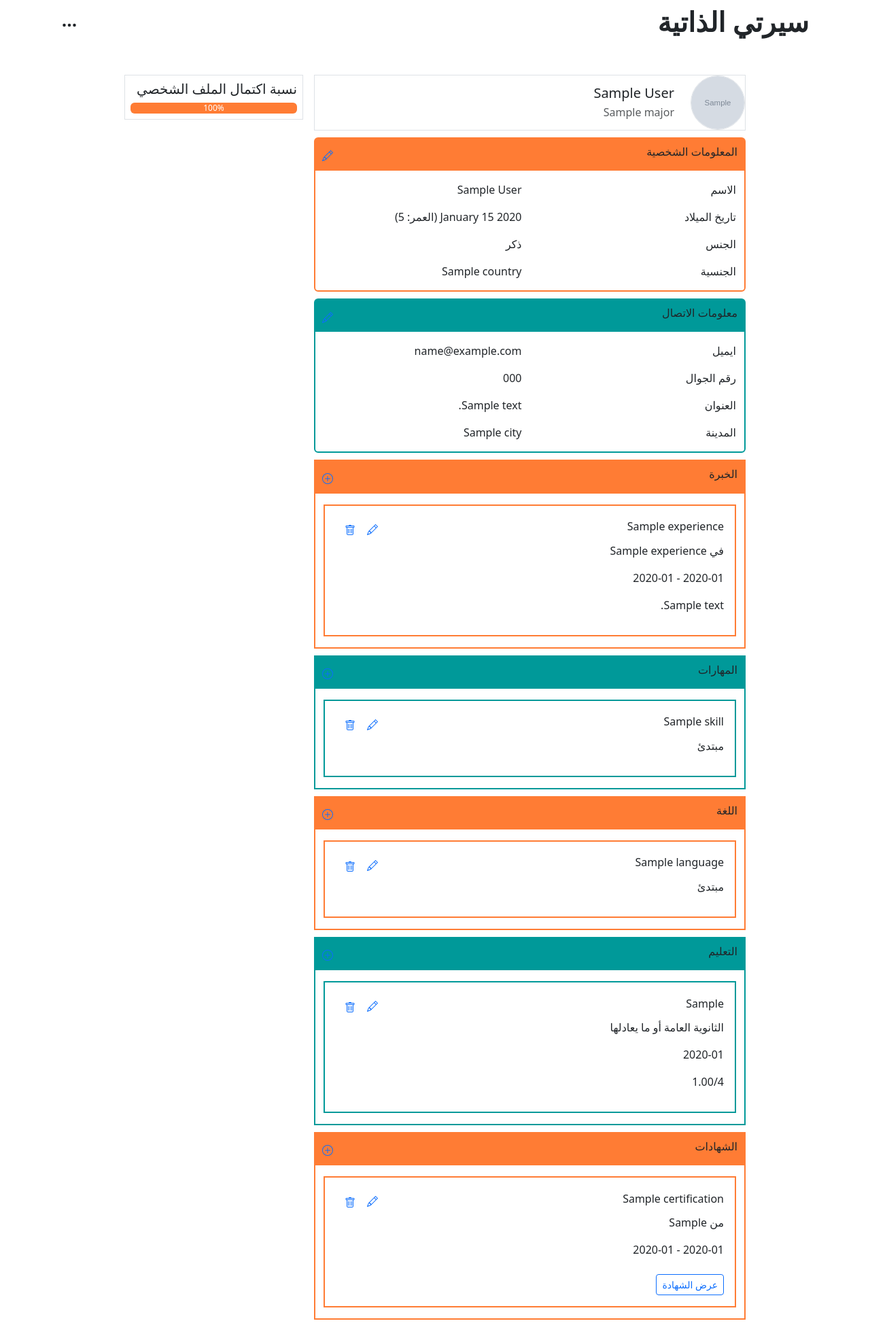
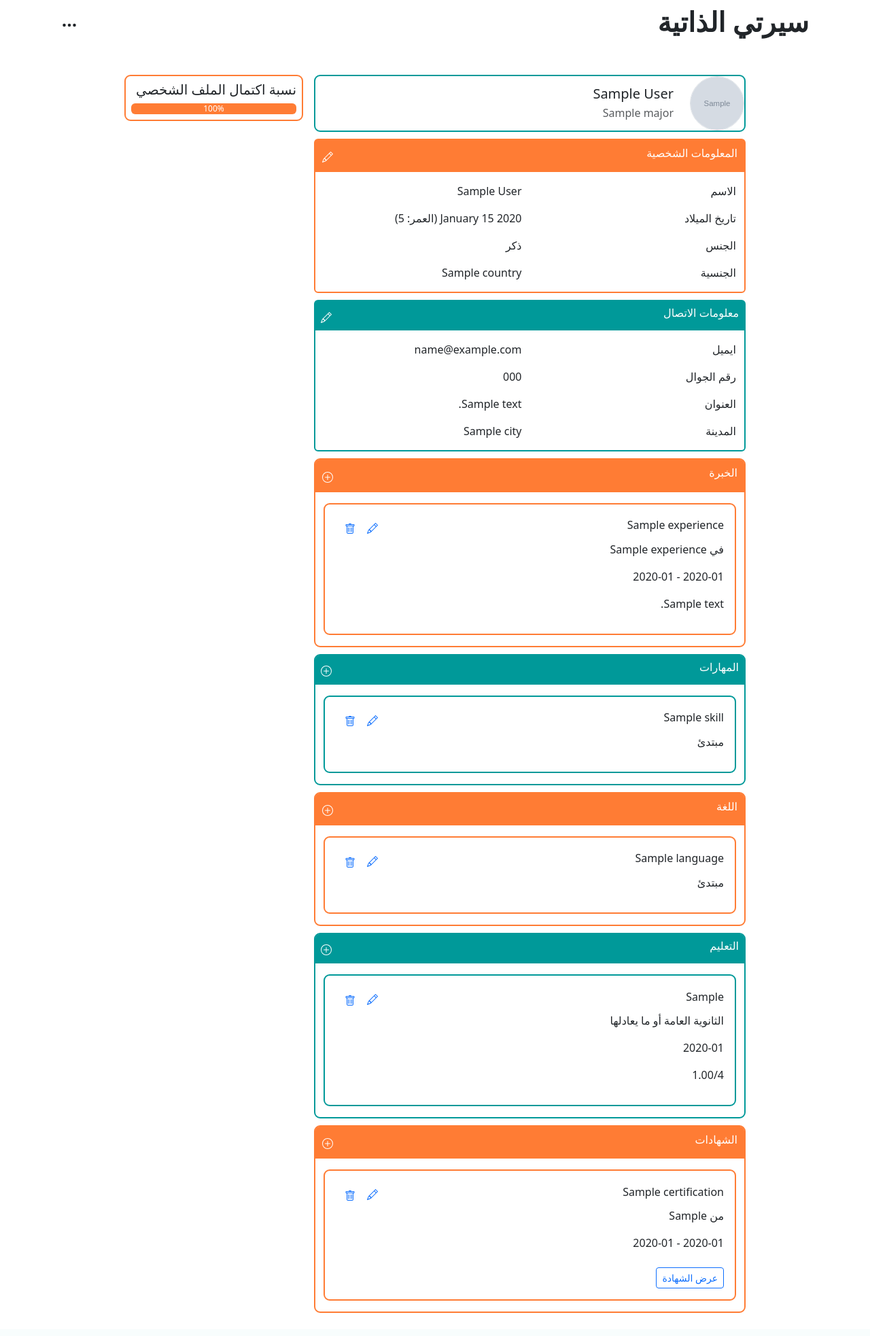
Before and after one commit to abdulrahman043/CAPSTONE_PROJECT, a Django app: page /profile/ in a window 1280 px wide. Shown: the part 76-2041 px from the top of the page at 68% size. After the commit the page ends 2007 px from the top, so only its background shows below. Run offline with Django 5.2, Linux system fonts and the light colour scheme; a user stored in the database is signed in; tables that the repository leaves empty hold one stand-in row (values such as "Sample post"); grey boxes marked "Sample" are stand-in pictures; some libraries are stand-ins or nearby versions.

Commit message:
design on studentprofile

```diff
--- a/WasslPoint/profiles/static/css/profiles.css
+++ b/WasslPoint/profiles/static/css/profiles.css
@@ -33,6 +33,11 @@
 .progress-bar-custom-orange {
   background-color: #FF7C34 !important;
 }
+.radius{
+  border-radius: 9px;
+
+}
+
 label.required::after {
 
   content: " *";
@@ -43,7 +48,7 @@
 }
 
 .progress-bar {
-  min-width: 2.5rem;       /* enough room for “0%” */
+  min-width: 2.5rem;
   text-align: center;
 }
 .border-blue {
@@ -56,7 +61,10 @@
 .bg-blue {
   background-color: #009999;
 }
-
+.radius .top-many-card {
+  border-top-left-radius: 0.375rem;
+  border-top-right-radius: 0.375rem;
+}
 .bg-orange {
   background-color: #FF7C34;
 }
--- a/WasslPoint/profiles/templates/profiles/partials/certification.html
+++ b/WasslPoint/profiles/templates/profiles/partials/certification.html
@@ -2,8 +2,8 @@
 
 <div class="many-card-view ">
     <div class="top-many-card  border-orange bg-orange d-flex justify-content-between align-items-center p-2 ">
-        <h2 class="fs-6 p">الشهادات</h2>
-        <a href="javascript:void(0)" class="add-btn"><svg xmlns="http://www.w3.org/2000/svg" width="16" height="16"
+        <h2 class="fs-6 p text-white">الشهادات</h2>
+        <a href="javascript:void(0)" class="add-btn text-white"><svg xmlns="http://www.w3.org/2000/svg" width="16" height="16"
                 fill="currentColor" class="bi bi-plus-circle" viewBox="0 0 16 16">
                 <path d="M8 15A7 7 0 1 1 8 1a7 7 0 0 1 0 14m0 1A8 8 0 1 0 8 0a8 8 0 0 0 0 16" />
                 <path
@@ -15,7 +15,7 @@
         {%if profile.certification %}
 
         {%for cert in profile.certification.all%}
-        <div class="many-card  border-orange  mb-3" data-exp-id="{{cert.id}}">
+        <div class="many-card radius border-orange  mb-3" data-exp-id="{{cert.id}}">
             <div class="many-card-view p-3">
                 <div class="d-flex justify-content-between align-items-center ">
                     <h6>{{cert.name }} </h6>
@@ -128,7 +128,7 @@
 </div>
 <div class="many-card-add" style="display: none;">
     <div class="top-many-card  border-orange bg-orange d-flex justify-content-between align-items-center p-2 ">
-        <h2 class="fs-6">الشهادات</h2>
+        <h2 class="fs-6 text-white">الشهادات</h2>
 
     </div>
     <form {%if admin_view%} action="{%url 'profiles:add_cert_admin' profile.user.id %}" {%else%}action="{%url 'profiles:add_cert'%}" {%endif%} method="post" class="p-3" enctype="multipart/form-data">
--- a/WasslPoint/profiles/templates/profiles/partials/contact_info.html
+++ b/WasslPoint/profiles/templates/profiles/partials/contact_info.html
@@ -1,7 +1,7 @@
 <div class="card-view ">
-    <div class="top-card border-blue bg-blue d-flex justify-content-between align-items-center p-2 ">
-        <h2 class="fs-6 p">معلومات الاتصال</h2>
-        <a href="javascript:void(0)" class="edit-btn"><svg xmlns="http://www.w3.org/2000/svg"
+    <div class="top-card  bg-blue d-flex justify-content-between align-items-center p-2 ">
+        <h2 class="fs-6 p text-white">معلومات الاتصال</h2>
+        <a href="javascript:void(0)" class="edit-btn text-white"><svg xmlns="http://www.w3.org/2000/svg"
                 width="16" height="16" fill="currentColor" class="bi bi-pencil" viewBox="0 0 16 16">
                 <path
                     d="M12.146.146a.5.5 0 0 1 .708 0l3 3a.5.5 0 0 1 0 .708l-10 10a.5.5 0 0 1-.168.11l-5 2a.5.5 0 0 1-.65-.65l2-5a.5.5 0 0 1 .11-.168zM11.207 2.5 13.5 4.793 14.793 3.5 12.5 1.207zm1.586 3L10.5 3.207 4 9.707V10h.5a.5.5 0 0 1 .5.5v.5h.5a.5.5 0 0 1 .5.5v.5h.293zm-9.761 5.175-.106.106-1.528 3.821 3.821-1.528.106-.106A.5.5 0 0 1 5 12.5V12h-.5a.5.5 0 0 1-.5-.5V11h-.5a.5.5 0 0 1-.468-.325" />
@@ -47,7 +47,7 @@
 </div>
 <div class="card-edit" style="display: none;">
     <div class="top-card  border-blue bg-blue d-flex justify-content-between align-items-center p-2 ">
-        <h2 class="fs-6">معلومات الاتصال</h2>
+        <h2 class="fs-6 text-white">معلومات الاتصال</h2>
 
     </div>
     <form method="post" {%if admin_view%} action="{%url 'profiles:profile_view_admin' profile.user.id%}" {%endif%}>
--- a/WasslPoint/profiles/templates/profiles/partials/education.html
+++ b/WasslPoint/profiles/templates/profiles/partials/education.html
@@ -1,7 +1,7 @@
 <div class="many-card-view ">
-    <div class="top-many-card  border-blue bg-blue d-flex justify-content-between align-items-center p-2 ">
-        <h2 class="fs-6 p">التعليم</h2>
-        <a href="javascript:void(0)" class="add-btn"><svg xmlns="http://www.w3.org/2000/svg" width="16" height="16"
+    <div class="top-many-card  bg-blue d-flex justify-content-between align-items-center p-2 ">
+        <h2 class="fs-6 p text-white">التعليم</h2>
+        <a href="javascript:void(0)" class="add-btn text-white"><svg xmlns="http://www.w3.org/2000/svg" width="16" height="16"
                 fill="currentColor" class="bi bi-plus-circle" viewBox="0 0 16 16">
                 <path d="M8 15A7 7 0 1 1 8 1a7 7 0 0 1 0 14m0 1A8 8 0 1 0 8 0a8 8 0 0 0 0 16" />
                 <path
@@ -13,7 +13,7 @@
         {%if profile.education %}
 
         {%for edu in profile.education.all%}
-        <div class="many-card border-blue  mb-3" data-exp-id="{{edu.id}}">
+        <div class="many-card radius border-blue  mb-3" data-exp-id="{{edu.id}}">
             <div class="many-card-view p-3">
                 <div class="d-flex justify-content-between align-items-center ">
                     <h6>{{edu.university }} </h6>
@@ -154,7 +154,7 @@
 </div>
 <div class="many-card-add" style="display: none;">
     <div class="top-many-card border-blue bg-blue d-flex justify-content-between align-items-center p-2 ">
-        <h2 class="fs-6">التعليم</h2>
+        <h2 class="fs-6 text-white">التعليم</h2>
 
     </div>
     <form {%if admin_view%} action="{%url 'profiles:add_edu_admin' profile.user.id%}" {%else%} action="{%url 'profiles:add_edu'%}" {%endif%} method="post" class="p-3">
--- a/WasslPoint/profiles/templates/profiles/partials/experince.html
+++ b/WasslPoint/profiles/templates/profiles/partials/experince.html
@@ -2,8 +2,8 @@
 
 <div class="many-card-view ">
     <div class="top-many-card  border-orange bg-orange d-flex justify-content-between align-items-center p-2 ">
-        <h2 class="fs-6 p">الخبرة</h2>
-        <a href="javascript:void(0)" class="add-btn"><svg xmlns="http://www.w3.org/2000/svg" width="16" height="16" fill="currentColor" class="bi bi-plus-circle" viewBox="0 0 16 16">
+        <h2 class="fs-6 p text-white">الخبرة</h2>
+        <a href="javascript:void(0)" class="add-btn text-white"><svg xmlns="http://www.w3.org/2000/svg" width="16" height="16" fill="currentColor" class="bi bi-plus-circle" viewBox="0 0 16 16">
             <path d="M8 15A7 7 0 1 1 8 1a7 7 0 0 1 0 14m0 1A8 8 0 1 0 8 0a8 8 0 0 0 0 16"/>
             <path d="M8 4a.5.5 0 0 1 .5.5v3h3a.5.5 0 0 1 0 1h-3v3a.5.5 0 0 1-1 0v-3h-3a.5.5 0 0 1 0-1h3v-3A.5.5 0 0 1 8 4"/>
           </svg>
@@ -13,7 +13,7 @@
         {%if profile.experience %}
 
             {%for exp in profile.experience.all%}
-            <div class="many-card  border-orange  mb-3" data-exp-id="{{exp.id}}">
+            <div class="many-card  border-orange radius   mb-3" data-exp-id="{{exp.id}}">
                 <div class="many-card-view p-3">
                     <div class="d-flex justify-content-between align-items-center ">
                     <h6>{{ exp.job_title }}  </h6>
@@ -122,7 +122,7 @@
 </div>
 <div class="many-card-add" style="display: none;">
     <div class="top-many-card  border-orange bg-orange d-flex justify-content-between align-items-center p-2 ">
-            <h2 class="fs-6">الخبرة</h2>
+            <h2 class="fs-6 text-white">الخبرة</h2>
 
     </div>
     <form {%if admin_view%} action="{%url 'profiles:add_exp_admin' profile.user.id %}" {%else%}action="{%url 'profiles:add_exp'%}" {%endif%} method="post" class="p-3">
--- a/WasslPoint/profiles/templates/profiles/partials/language.html
+++ b/WasslPoint/profiles/templates/profiles/partials/language.html
@@ -1,7 +1,7 @@
 <div class="many-card-view ">
     <div class="top-many-card  border-orange bg-orange d-flex justify-content-between align-items-center p-2 ">
-        <h2 class="fs-6 p">اللغة</h2>
-        <a href="javascript:void(0)" class="add-btn"><svg xmlns="http://www.w3.org/2000/svg" width="16" height="16" fill="currentColor" class="bi bi-plus-circle" viewBox="0 0 16 16">
+        <h2 class="fs-6 p text-white">اللغة</h2>
+        <a href="javascript:void(0)" class="add-btn text-white"><svg xmlns="http://www.w3.org/2000/svg" width="16" height="16" fill="currentColor" class="bi bi-plus-circle" viewBox="0 0 16 16">
             <path d="M8 15A7 7 0 1 1 8 1a7 7 0 0 1 0 14m0 1A8 8 0 1 0 8 0a8 8 0 0 0 0 16"/>
             <path d="M8 4a.5.5 0 0 1 .5.5v3h3a.5.5 0 0 1 0 1h-3v3a.5.5 0 0 1-1 0v-3h-3a.5.5 0 0 1 0-1h3v-3A.5.5 0 0 1 8 4"/>
           </svg>
@@ -10,7 +10,7 @@
     <div class="container mt-3">
 
             {%for lan in profile.language.all%}
-            <div class="many-card  border-orange  mb-3" data-exp-id="{{lan.id}}">
+            <div class="many-card radius  border-orange  mb-3" data-exp-id="{{lan.id}}">
                 <div class="many-card-view p-3">
                     <div class="d-flex justify-content-between align-items-center ">
                     <h6>{{ lan.name }}  </h6>
@@ -97,7 +97,7 @@
 </div>
 <div class="many-card-add" style="display: none;">
     <div class="top-many-card  border-orange bg-orange d-flex justify-content-between align-items-center p-2 ">
-            <h2 class="fs-6">اللغة</h2>
+            <h2 class="fs-6 text-white">اللغة</h2>
 
     </div>
     <form  {%if admin_view%} action="{%url 'profiles:add_language_admin' profile.user.id%}"  {%else%} action="{%url 'profiles:add_language'%}" {%endif%} method="post" class="p-3">
--- a/WasslPoint/profiles/templates/profiles/partials/personal_info.html
+++ b/WasslPoint/profiles/templates/profiles/partials/personal_info.html
@@ -1,8 +1,8 @@
 {% now "Y-m-d" as today %}
 <div class="card-view ">
     <div class="top-card border-orange bg-orange d-flex justify-content-between align-items-center p-2 ">
-        <h2 class="fs-6 p">المعلومات الشخصية</h2>
-        <a href="javascript:void(0)" class="edit-btn"><svg xmlns="http://www.w3.org/2000/svg"
+        <h2 class="fs-6 p text-white ">المعلومات الشخصية</h2>
+        <a href="javascript:void(0) " class="edit-btn text-white"><svg xmlns="http://www.w3.org/2000/svg"
                 width="16" height="16" fill="currentColor" class="bi bi-pencil" viewBox="0 0 16 16">
                 <path
                     d="M12.146.146a.5.5 0 0 1 .708 0l3 3a.5.5 0 0 1 0 .708l-10 10a.5.5 0 0 1-.168.11l-5 2a.5.5 0 0 1-.65-.65l2-5a.5.5 0 0 1 .11-.168zM11.207 2.5 13.5 4.793 14.793 3.5 12.5 1.207zm1.586 3L10.5 3.207 4 9.707V10h.5a.5.5 0 0 1 .5.5v.5h.5a.5.5 0 0 1 .5.5v.5h.293zm-9.761 5.175-.106.106-1.528 3.821 3.821-1.528.106-.106A.5.5 0 0 1 5 12.5V12h-.5a.5.5 0 0 1-.5-.5V11h-.5a.5.5 0 0 1-.468-.325" />
@@ -48,7 +48,7 @@
 </div>
 <div class="card-edit" style="display: none;">
     <div class="top-card border-orange bg-orange d-flex justify-content-between align-items-center p-2 ">
-        <h2 class="fs-6">المعلومات الشخصية</h2>
+        <h2 class="fs-6 text-white">المعلومات الشخصية</h2>
 
     </div>
     <form method="post" {%if admin_view%} action="{%url 'profiles:profile_view_admin' profile.user.id%}"{%endif%}>
--- a/WasslPoint/profiles/templates/profiles/partials/skills.html
+++ b/WasslPoint/profiles/templates/profiles/partials/skills.html
@@ -1,7 +1,7 @@
 <div class="many-card-view ">
-    <div class="top-many-card border-blue bg-blue d-flex justify-content-between align-items-center p-2 ">
-        <h2 class="fs-6 p">المهارات</h2>
-        <a href="javascript:void(0)" class="add-btn"><svg xmlns="http://www.w3.org/2000/svg" width="16" height="16" fill="currentColor" class="bi bi-plus-circle" viewBox="0 0 16 16">
+    <div class="top-many-card   bg-blue d-flex justify-content-between align-items-center p-2 ">
+        <h2 class="fs-6 p text-white">المهارات</h2>
+        <a href="javascript:void(0)" class="add-btn text-white"><svg xmlns="http://www.w3.org/2000/svg" width="16" height="16" fill="currentColor" class="bi bi-plus-circle" viewBox="0 0 16 16">
             <path d="M8 15A7 7 0 1 1 8 1a7 7 0 0 1 0 14m0 1A8 8 0 1 0 8 0a8 8 0 0 0 0 16"/>
             <path d="M8 4a.5.5 0 0 1 .5.5v3h3a.5.5 0 0 1 0 1h-3v3a.5.5 0 0 1-1 0v-3h-3a.5.5 0 0 1 0-1h3v-3A.5.5 0 0 1 8 4"/>
           </svg>
@@ -10,7 +10,7 @@
     <div class="container mt-3">
 
             {%for skill in profile.skill.all%}
-            <div class="many-card border-blue  mb-3" data-exp-id="{{exp.id}}">
+            <div class="many-card radius border-blue  mb-3" data-exp-id="{{exp.id}}">
                 <div class="many-card-view p-3">
                     <div class="d-flex justify-content-between align-items-center ">
                     <h6>{{ skill.name }}  </h6>
@@ -90,7 +90,7 @@
 </div>
 <div class="many-card-add" style="display: none;">
     <div class="top-many-card border-blue bg-blue d-flex justify-content-between align-items-center p-2 ">
-            <h2 class="fs-6">المهارات</h2>
+            <h2 class="fs-6 text-white">المهارات</h2>
 
     </div>
     <form {%if admin_view%} action="{%url 'profiles:add_skill_admin' profile.user.id%}"  {%else%} action="{%url 'profiles:add_skill'%}"{%endif%}  method="post" class="p-3">
--- a/WasslPoint/profiles/templates/profiles/profile.html
+++ b/WasslPoint/profiles/templates/profiles/profile.html
@@ -30,7 +30,7 @@
       <div class="col-7 mb-4">
 
         <div class="profile-flex ">
-          <div class="o border ">
+          <div class="o border-blue radius ">
             {%include 'profiles/partials/photo.html'%}
           </div>
           <div class="card border-orange   ">
@@ -40,23 +40,23 @@
             {%include 'profiles/partials/contact_info.html'%}
 
           </div>
-          <div class="many-card border-orange ">
+          <div class="many-card border-orange radius ">
             {%include 'profiles/partials/experince.html'%}
 
           </div>
-          <div class="many-card border-blue ">
+          <div class="many-card border-blue radius ">
             {%include 'profiles/partials/skills.html'%}
 
           </div>
-          <div class="many-card border-orange  ">
+          <div class="many-card border-orange  radius">
             {%include 'profiles/partials/language.html'%}
 
           </div>
-          <div class="many-card border-blue ">
+          <div class="many-card border-blue radius ">
             {%include 'profiles/partials/education.html'%}
 
           </div>
-          <div class="many-card border-orange ">
+          <div class="many-card border-orange radius ">
             {%include 'profiles/partials/certification.html'%}
 
           </div>
@@ -64,7 +64,7 @@
         </div>
       </div>
       <div class="col-3">
-        <div class="test border p-2 ">
+        <div class="test border-orange p-2 radius ">
           <h5 class="mb-2">نسبة اكتمال الملف الشخصي</h5>
           <div class="progress " dir="ltr">
             <div class="progress-bar progress-bar-custom-orange" role="progressbar" style="width: {{ profile.completion_percent }}%;"
```
Also changed, not shown: WasslPoint/profiles/migrations/0023_alter_companyprofile_address_line.py (added).
